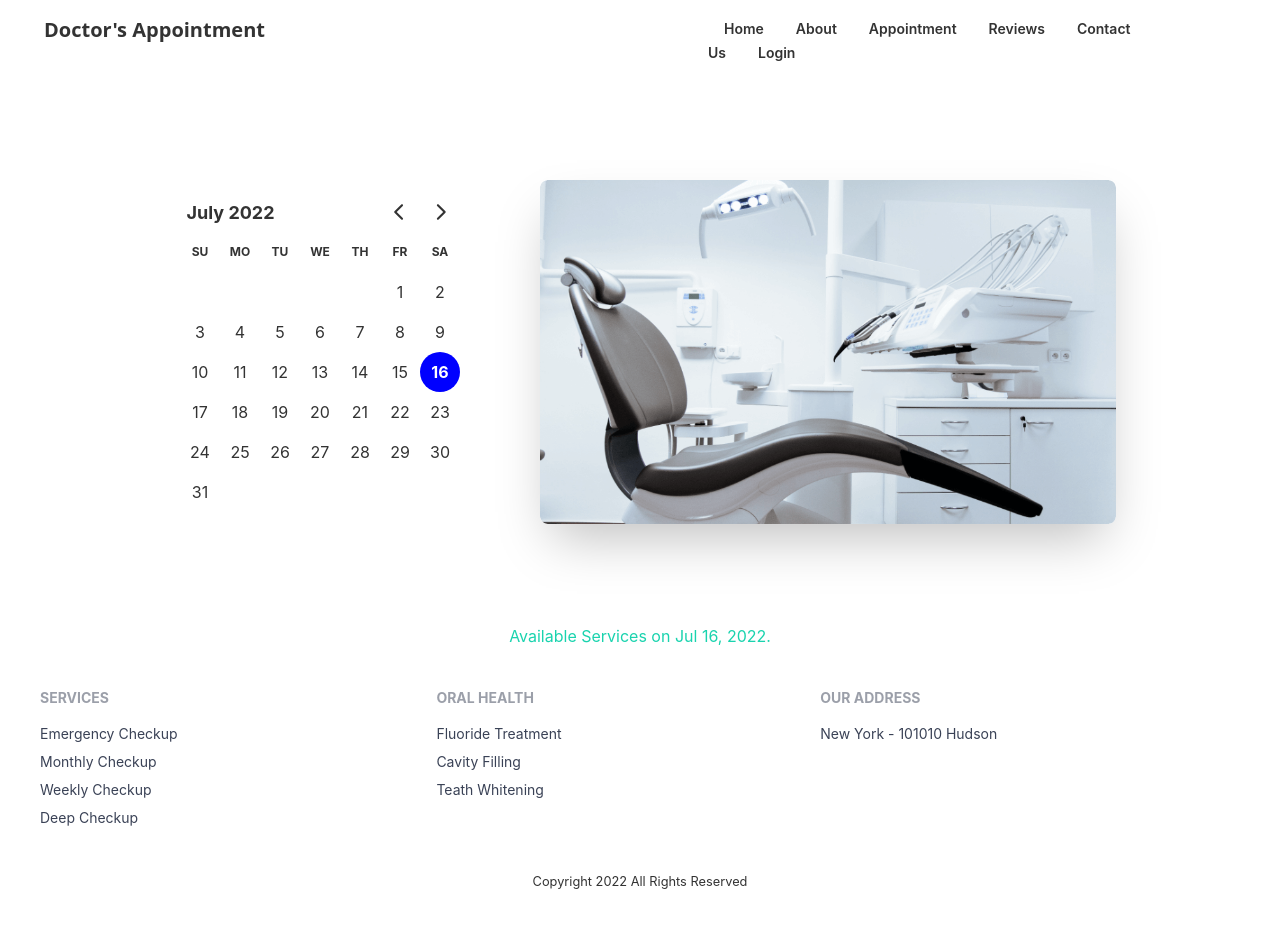
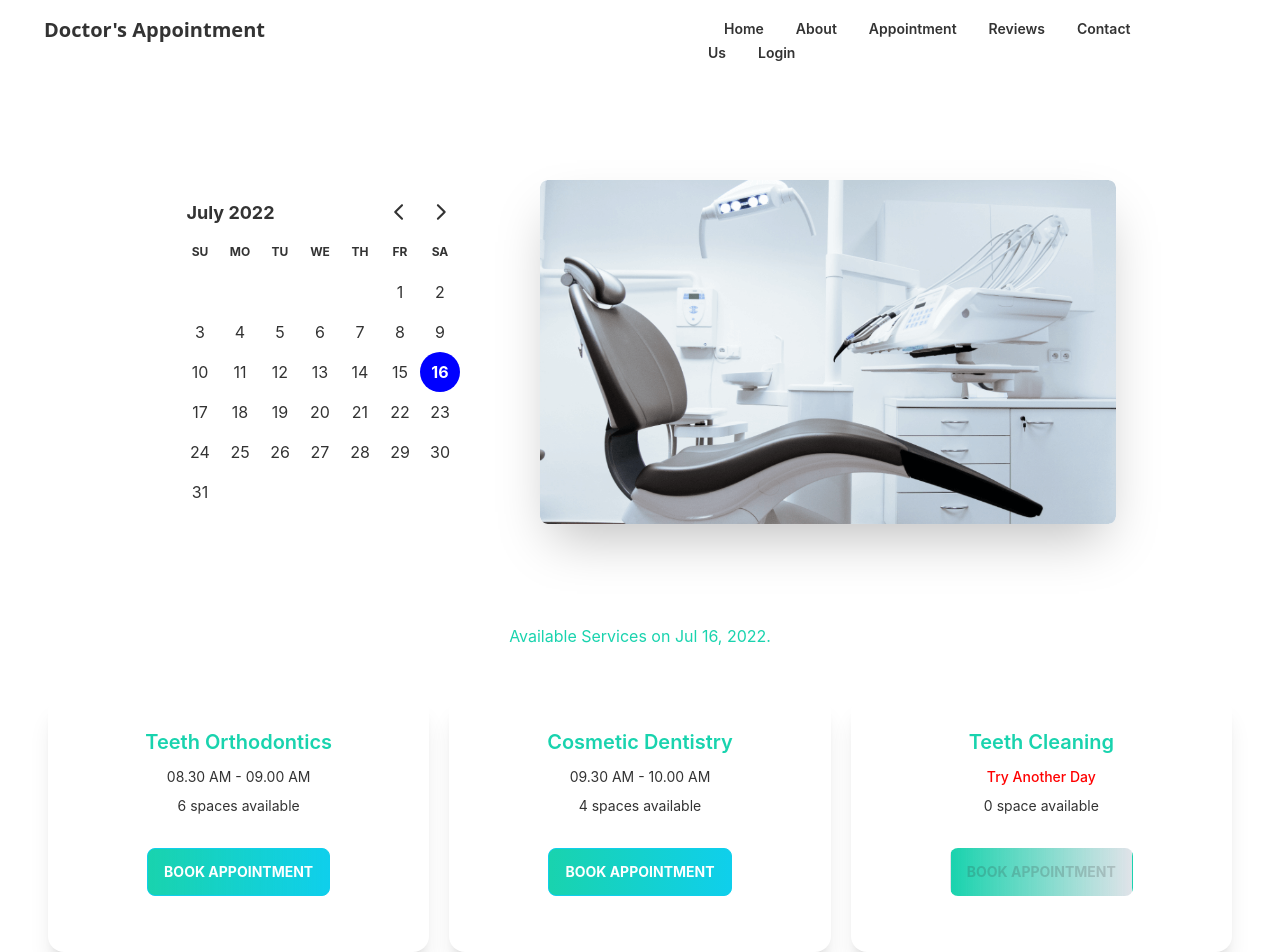
Before and after one commit to Eity2021/Doctor-Appoinment-project-Client, a React (Create React App) app: page /appointment in a window 1280 px wide. Shown: the top 952 px of the page. Before the commit the page ends 908 px from the top, so only its background shows below. Built offline with nearby package versions, Linux system fonts and the light colour scheme.

Commit message:
data fetch in complete in appointment page

```diff
--- a/src/Doctor/Appointment/AvailableAppointment/AvailableAppointment.js
+++ b/src/Doctor/Appointment/AvailableAppointment/AvailableAppointment.js
@@ -1,6 +1,7 @@
 import React, { useEffect } from 'react';
 import { format } from "date-fns";
 import { useState } from 'react';
+import Services from '../Services/Services';
 const AvailableAppointment = ({date}) => {
     const [services,setServices] = useState([]);
 
@@ -14,8 +15,10 @@ const AvailableAppointment = ({date}) => {
          <div>
             <p className='text-center text-secondary font-600'>Available Services on {format(date, "PP")}.</p>
         </div>
-        <div>
-
+        <div className='grid grid-cols-1 md:grid-cols-2 lg:grid-cols-3 gap-5 mx-12'>
+        {
+            services.map(service => <Services key={service._id} service={service} ></Services>)
+        }
         </div>
        </div>
     );
--- /dev/null
+++ b/src/Doctor/Appointment/Services/Services.js
@@ -0,0 +1,38 @@
+import React from "react";
+
+const Services = ({ service }) => {
+  const { name, slots } = service;
+  return (
+    <div>
+      <div class="card bg-base-100 shadow-xl mt-12">
+        <div class="card-body text-center">
+          <h2 class="text-center text-xl font-semibold text-secondary">
+            {name}
+          </h2>
+          <p>
+            {slots.length > 0 ? (
+              <span className="text-sm ">{slots[1]}</span>
+            ) : (
+              <span className="text-[#ff0000] text-sm font-medium">
+                Try Another Day
+              </span>
+            )}
+          </p>
+          <p className="text-sm ">
+            {slots.length} {slots.length > 1 ? "spaces " : "space "} available
+          </p>
+          <div class="card-actions justify-center">
+            <button
+              disabled={slots.length === 0}
+              className="btn btn-primary bg-gradient-to-r from-secondary to primary text-info uppercase font-bold my-6"
+            >
+              Book Appointment
+            </button>
+          </div>
+        </div>
+      </div>
+    </div>
+  );
+};
+
+export default Services;
```
